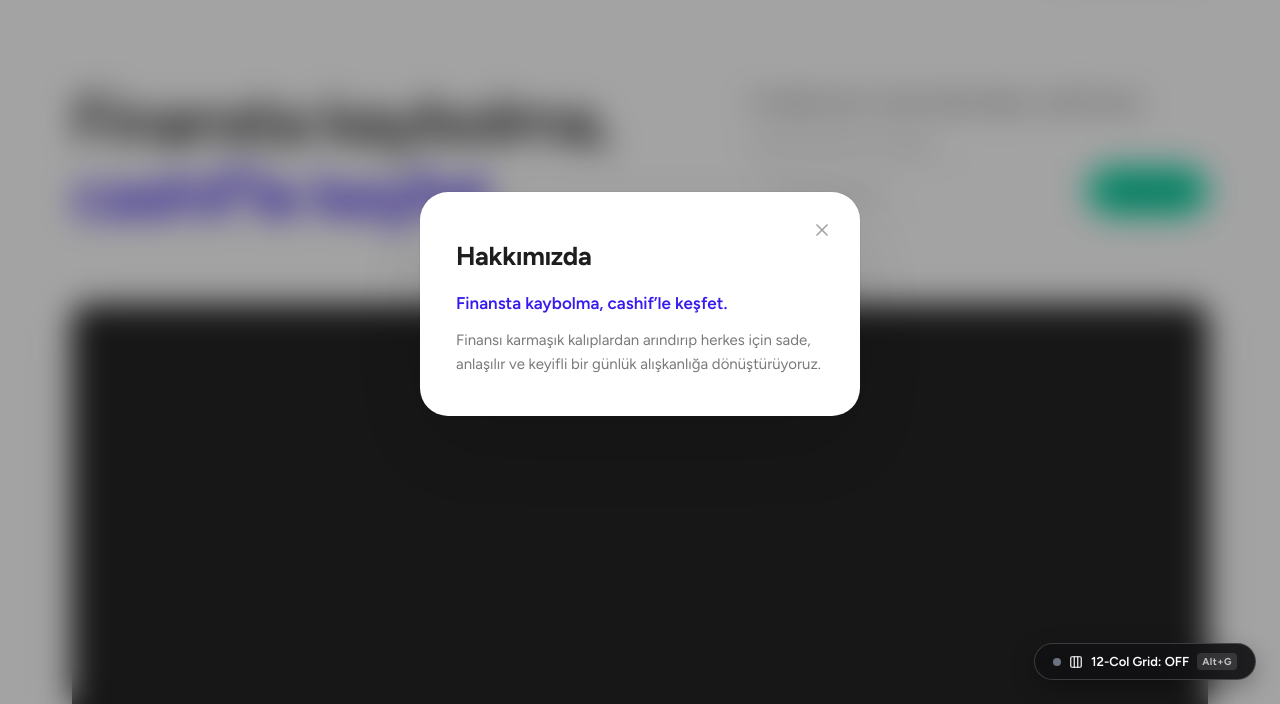
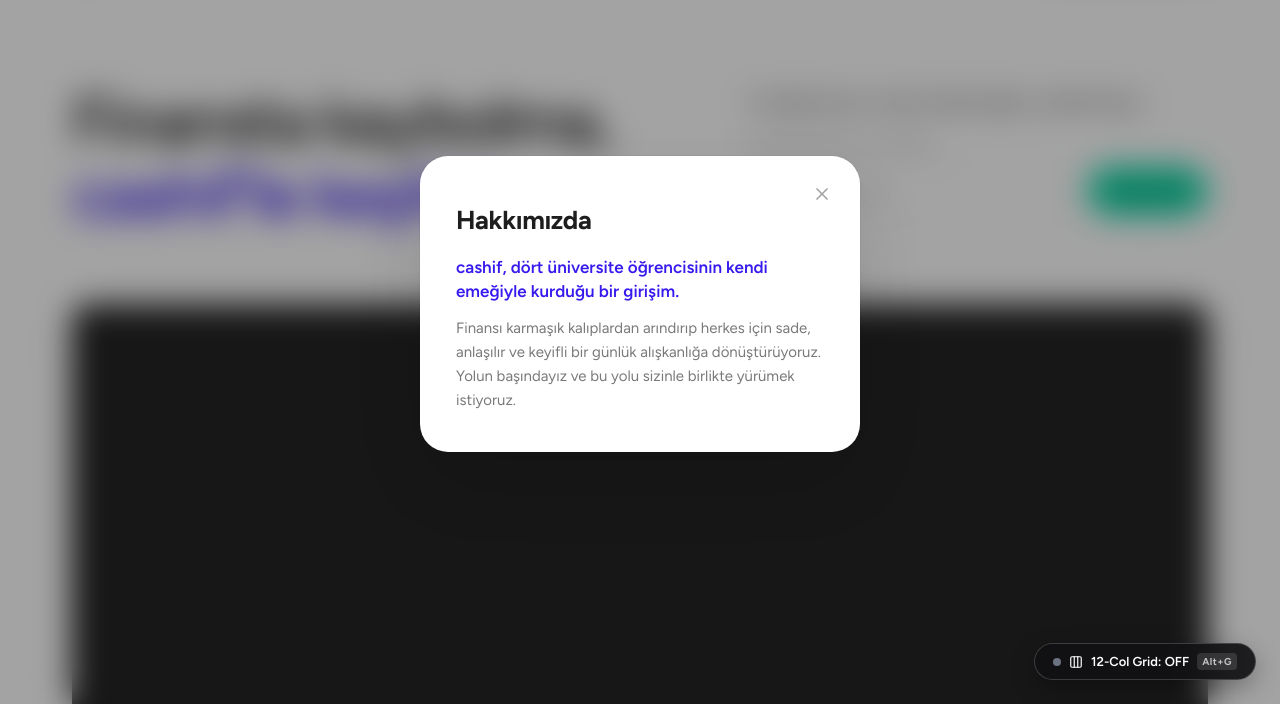
Before and after one commit to YoSoyIsla/Cashif_Landing_Page, a website: page index.html in a window 1280 px wide. Both pictures are taken after a click on the button "Hakkımızda". Shown: the part 96-800 px from the top of the page. Drawn offline with Linux system fonts and the light colour scheme.

Commit message:
feat(content): hakkimizda modal metni guncellendi

```diff
--- a/index.html
+++ b/index.html
@@ -371,8 +371,8 @@
 
       <div class="modal-simple-content">
         <h3 id="modal-about-title" class="modal-simple-title">Hakkımızda</h3>
-        <p class="modal-simple-lead">Finansta kaybolma, cashif’le keşfet.</p>
-        <p class="modal-simple-desc">Finansı karmaşık kalıplardan arındırıp herkes için sade, anlaşılır ve keyifli bir günlük alışkanlığa dönüştürüyoruz.</p>
+        <p class="modal-simple-lead">cashif, dört üniversite öğrencisinin kendi emeğiyle kurduğu bir girişim.</p>
+        <p class="modal-simple-desc">Finansı karmaşık kalıplardan arındırıp herkes için sade, anlaşılır ve keyifli bir günlük alışkanlığa dönüştürüyoruz. Yolun başındayız ve bu yolu sizinle birlikte yürümek istiyoruz.</p>
       </div>
     </div>
   </div>
```
Also changed, not shown: dist/index.html.
